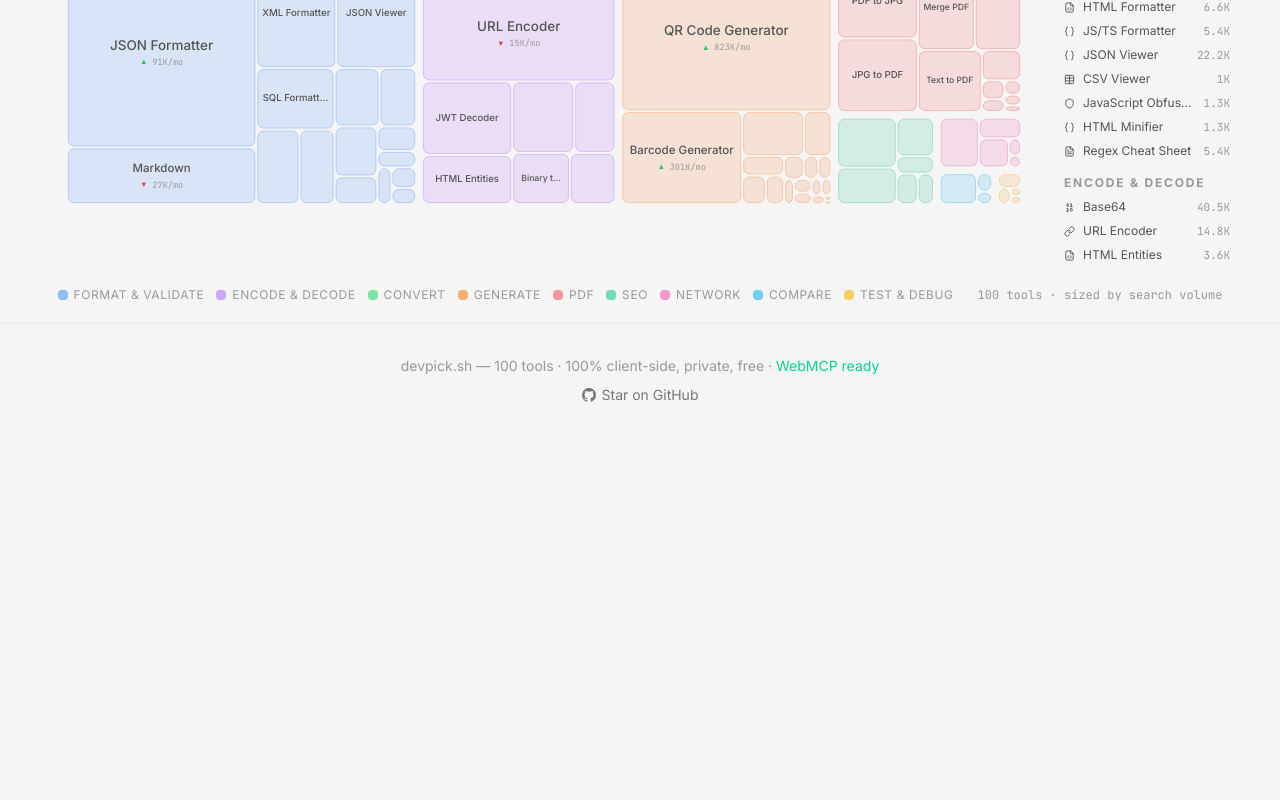
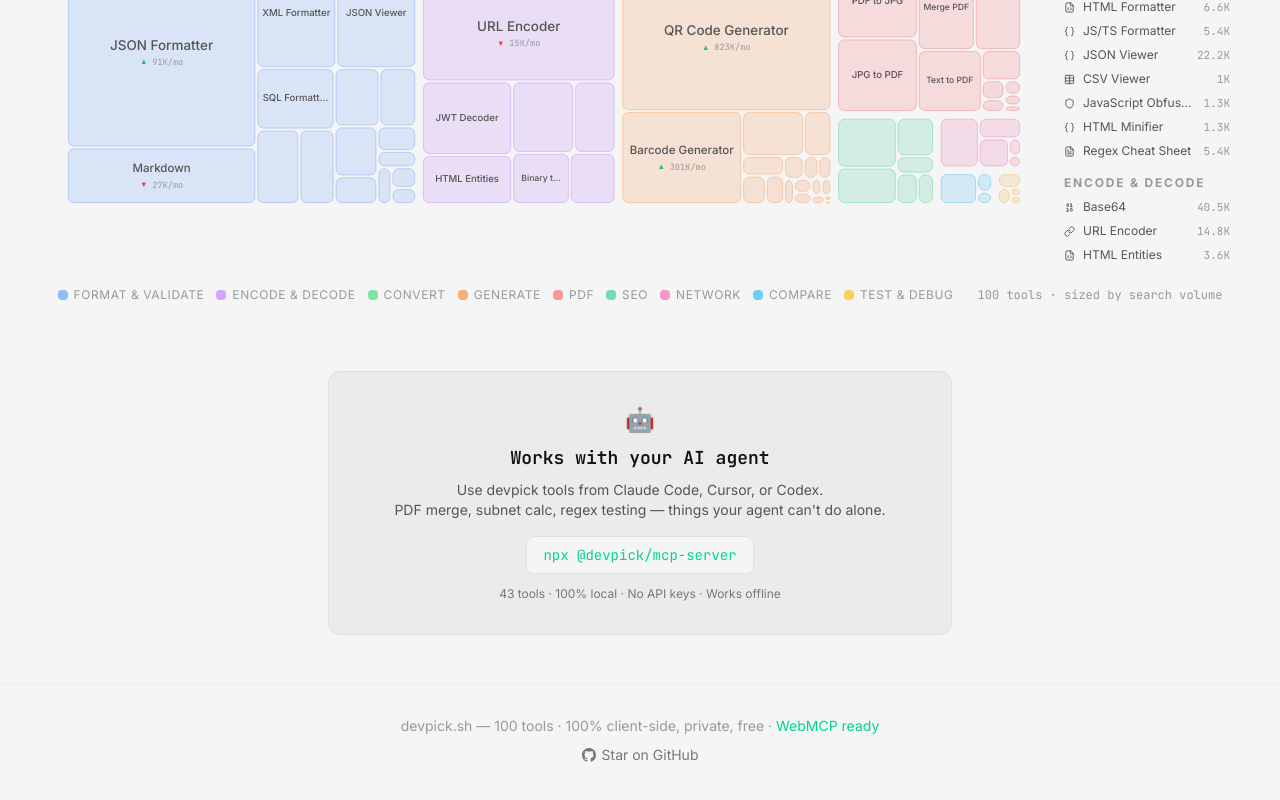
Before and after one commit to kimbobmarley03/devpick.sh, a Next.js app: page / in a window 1280 px wide. Shown: the part 625-1425 px from the top of the page. Before the commit the page ends 1065 px from the top, so only its background shows below. Built offline with nearby package versions, Linux system fonts and the light colour scheme.

Commit message:
feat: add MCP server section to homepage

```diff
--- a/app/page.tsx
+++ b/app/page.tsx
@@ -135,6 +135,24 @@
         )}
       </main>
 
+      {/* MCP Section */}
+      <section className="max-w-2xl mx-auto px-6 py-12 text-center">
+        <div className="rounded-xl border border-[var(--dp-border)] bg-[var(--dp-bg-subtle)] p-8">
+          <p className="text-2xl mb-2">🤖</p>
+          <h2 className="text-lg font-semibold text-text-primary mb-2 font-mono">Works with your AI agent</h2>
+          <p className="text-sm text-text-secondary mb-4">
+            Use devpick tools from Claude Code, Cursor, or Codex.<br />
+            PDF merge, subnet calc, regex testing — things your agent can&apos;t do alone.
+          </p>
+          <code className="inline-block bg-[var(--dp-bg)] text-emerald-400 text-sm px-4 py-2 rounded-lg border border-[var(--dp-border)] font-mono mb-3">
+            npx @devpick/mcp-server
+          </code>
+          <p className="text-xs text-text-dimmed">
+            43 tools · 100% local · No API keys · Works offline
+          </p>
+        </div>
+      </section>
+
       {/* Footer */}
       <footer className="border-t border-border-subtle py-8 text-center space-y-2">
         <p className="text-sm text-text-muted">
```
